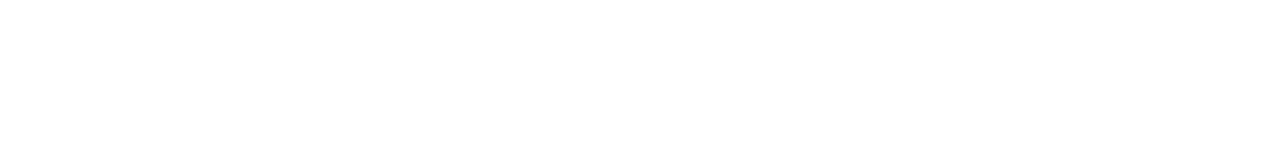
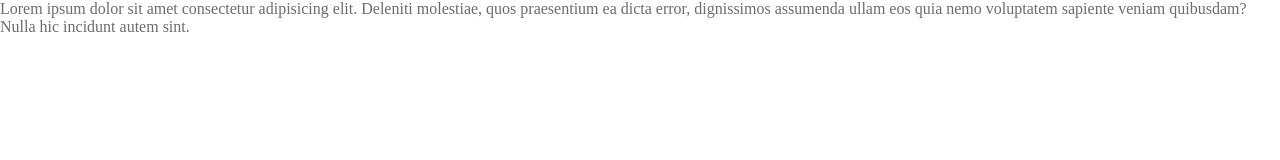
Before and after one commit to paulfms/projeto-travelgram-frontend, a plain HTML site: page index.html in a window 1280 px wide. Drawn offline with Linux system fonts and the light colour scheme.

Commit message:
Initial Style Guide

```diff
--- a/index.html
+++ b/index.html
@@ -1,12 +1,18 @@
 <!DOCTYPE html>
 <html lang="pt-br">
+
 <head>
     <meta charset="UTF-8">
     <meta name="viewport" content="width=device-width, initial-scale=1.0">
     <title>Travelgram | Perfil de viagens</title>
     <link rel="stylesheet" href="styles/index.css">
 </head>
+
 <body>
+    <P>
+        Lorem ipsum dolor sit amet consectetur adipisicing elit. Deleniti molestiae, quos praesentium ea dicta error,
+        dignissimos assumenda ullam eos quia nemo voluptatem sapiente veniam quibusdam? Nulla hic incidunt autem sint.
+    </P>
+</body>
 
-</body>
 </html>
--- a/styles/global.css
+++ b/styles/global.css
@@ -1,5 +1,20 @@
-*  {
+* {
     margin: 0;
     padding: 0;
     box-sizing: border-box;
 }
+
+:root {
+    --brand-color: #EF5F4C;
+    --background-color: #FFFFFF;
+    --surface-color: #F5F5F5;
+    --skeleton-color: #D9D9D9;
+    --shape-transparency: #ffffff8f;
+    --text-color-primary: #313131;
+    --text-color-secondary: #6C6C6C;
+}
+
+body {
+    color: var(--text-color-secondary);
+    background-color: var(--background-color);
+}
```
Also changed, not shown: assets/AirplaneTilt.svg (added), assets/Image 01.png (added), assets/Image 02.png (added), assets/Image 03.png (added), assets/Image 04.png (added), assets/Image 05.png (added), assets/Image 06.png (added), assets/Image 07.png (added), assets/Image 08.png (added), assets/Image 09.png (added), assets/Image 10.png (added), assets/Image 11.png (added), assets/Image.svg (added), assets/Logo.svg (added), 2 more files, 1 other file.
